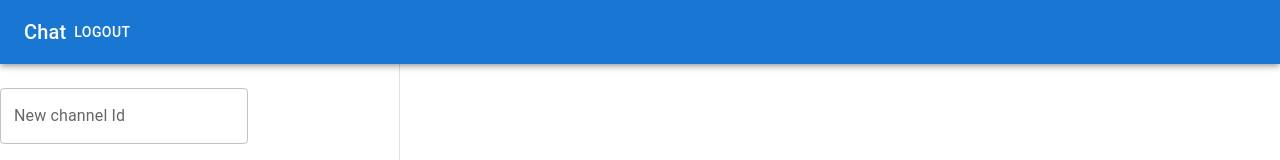
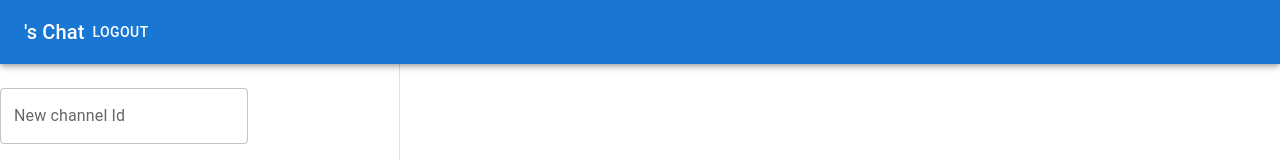
Before and after one commit to ericwong0318/applied-distributed-system, a React (Create React App) app in the folder frontend/: page /chat in a window 1280 px wide. Shown: the top 160 px of the page. Built offline with nearby package versions, Linux system fonts and the light colour scheme; no server answers.

Commit message:
fix: typo

```diff
--- a/frontend/src/FixedAppBar.tsx
+++ b/frontend/src/FixedAppBar.tsx
@@ -21,7 +21,7 @@ export function FixedAppBar(props: { zIndex: (theme: any) => number }) {
         <AppBar position="fixed" sx={{zIndex: props.zIndex}}>
             <Toolbar>
                 <Typography variant="h6" noWrap component="div">
-                    {localStorage.getItem("email")} Chat
+                    {localStorage.getItem("email")}'s Chat
                 </Typography>
                 {" "}
                 <Box sx={{justifyContent: 'flex-end'}}>
```
